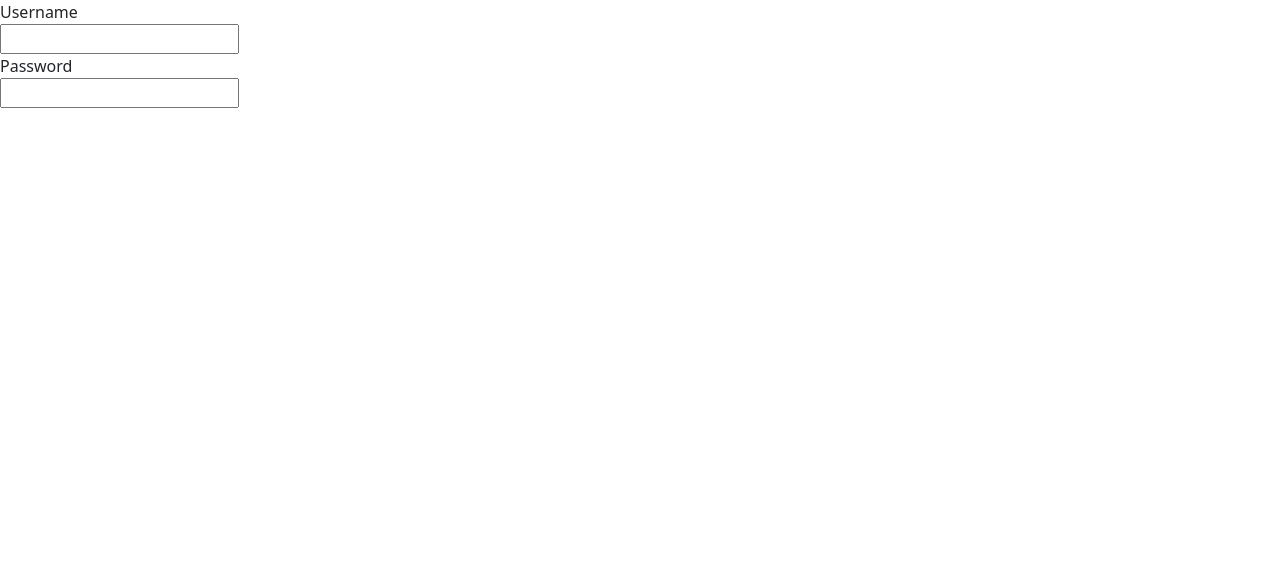
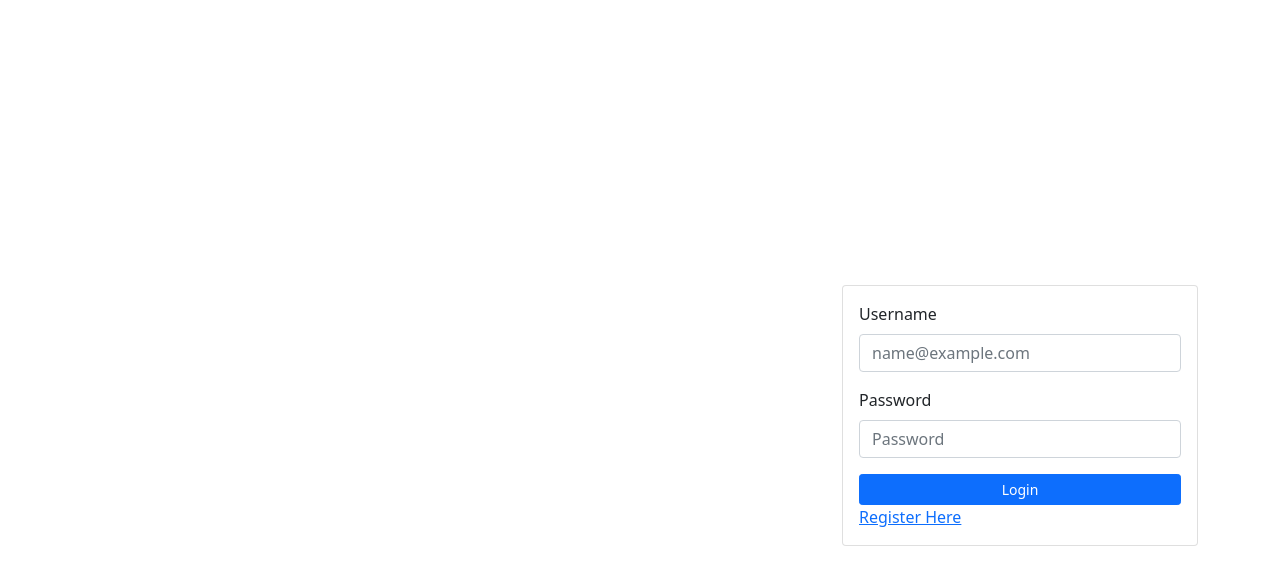
Before and after one commit to lquinto13/4itf_act3_grandevera_lancequinto, a React (Create React App) app: page / in a window 1280 px wide. Shown: the top 584 px of the page. Built offline with nearby package versions, Linux system fonts and the light colour scheme.

Commit message:
added card body and login component

```diff
--- a/src/App.js
+++ b/src/App.js
@@ -1,6 +1,7 @@
 import logo from './logo.svg';
 import './App.css';
-import { Button, Form } from 'react-bootstrap';
+import Login from './components/Login';
+import { Row, Col, Container,Form,Card, Button} from 'react-bootstrap';
 import 'bootstrap/dist/css/bootstrap.min.css'
 import './index.css'
 
@@ -8,19 +9,7 @@ import './index.css'
 
 function App() {
   return (
-    <div>
-      <div>
-        <label>Username</label>
-        <input type='text' className='thirtypx'/>
-      </div>
-
-      <div>
-        <label >Password</label>
-        <input type='password' className='thirtypx'/>
-      </div>
-
-    </div>
-
+    <Login></Login>
 
   );
 }
--- /dev/null
+++ b/src/components/Login.js
@@ -0,0 +1,46 @@
+import { Row, Col, Container,Form,Card, Button} from 'react-bootstrap';
+import 'bootstrap/dist/css/bootstrap.min.css'
+
+
+
+function Login() {
+  return (
+
+      <Container>
+      <Row>
+        <Col></Col>
+        <Col></Col>
+        <Col className = "pd50">
+          <Card>
+            <Card.Body >
+              <Form>
+                <Form.Group className="mb-3" controlId="exampleForm.ControlInput1">
+                  <Form.Label>Username</Form.Label>
+                  <Form.Control type="email" placeholder="name@example.com" />
+                </Form.Group>
+                <Form.Group className="mb-3" controlId="exampleForm.ControlTextarea1">
+                  <Form.Label>Password</Form.Label>
+                  <Form.Control type="password" placeholder="Password" />
+                </Form.Group>
+                <div className="d-grid gap-2">
+                  <Button variant="primary" size="sm">
+                   Login
+                  </Button>
+                </div>
+                <div className="d-grid gap-2">
+                  <a href="#"> Register Here</a>
+                </div>
+              </Form>
+            </Card.Body>
+          </Card>
+        </Col>
+      </Row>
+    </Container>
+
+
+
+
+  );
+}
+
+export default Login;
--- a/src/index.css
+++ b/src/index.css
@@ -1,4 +1,3 @@
-.thirtypx{
-  display: flex;
-  flex-direction: row;
+.pd50{
+ padding-top: 25%;
 }
```
